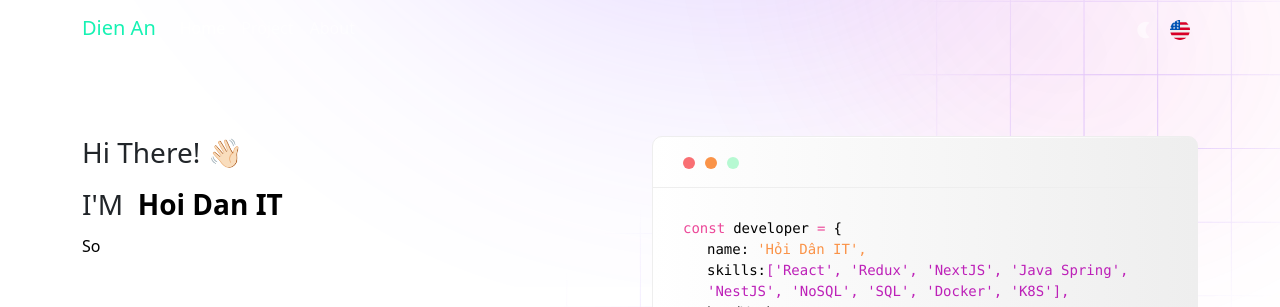
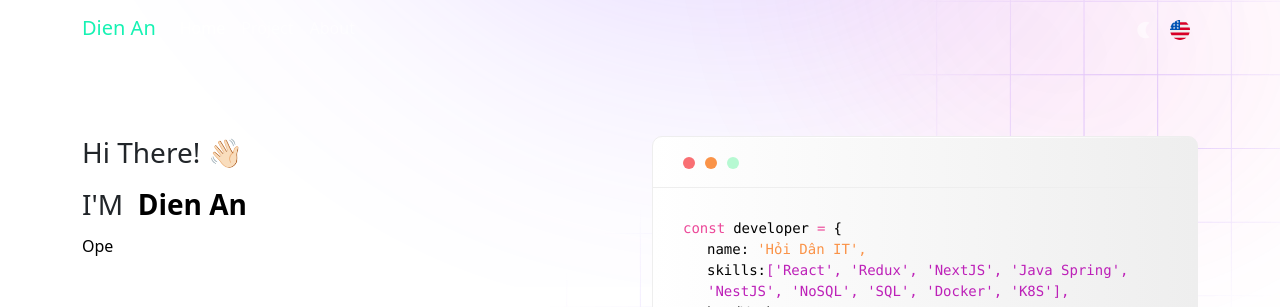
Before and after one commit to leehoang1202/portfolio, a React (Vite) app: page / in a window 1280 px wide. Shown: the top 307 px of the page. Built offline with nearby package versions, Linux system fonts and the light colour scheme.

Commit message:
Update hero.left.tsx

```diff
--- a/src/components/sections/hero/hero.left.tsx
+++ b/src/components/sections/hero/hero.left.tsx
@@ -31,15 +31,14 @@ const HeroLeft = (props: IProps) => {
             </h3>
             <h3 style={{ paddingTop: 10, paddingBottom: 5 }}>
                 I'M &nbsp;
-                <strong className="brand-red">{t("appHeader.brand")}</strong>
+                <strong className="brand-red">{t("Dien An")}</strong>
             </h3>
             <Typewriter
                 options={{
                     strings: [
-                        "Software Developer",
-                        "Freelancer",
-                        "MERN Stack Developer",
-                        "Open Source Contributor",
+                        "Project Manager",
+                        "Operator Lead",
+                        "E-commerce Executive",
                     ],
                     autoStart: true,
                     loop: true,
```
